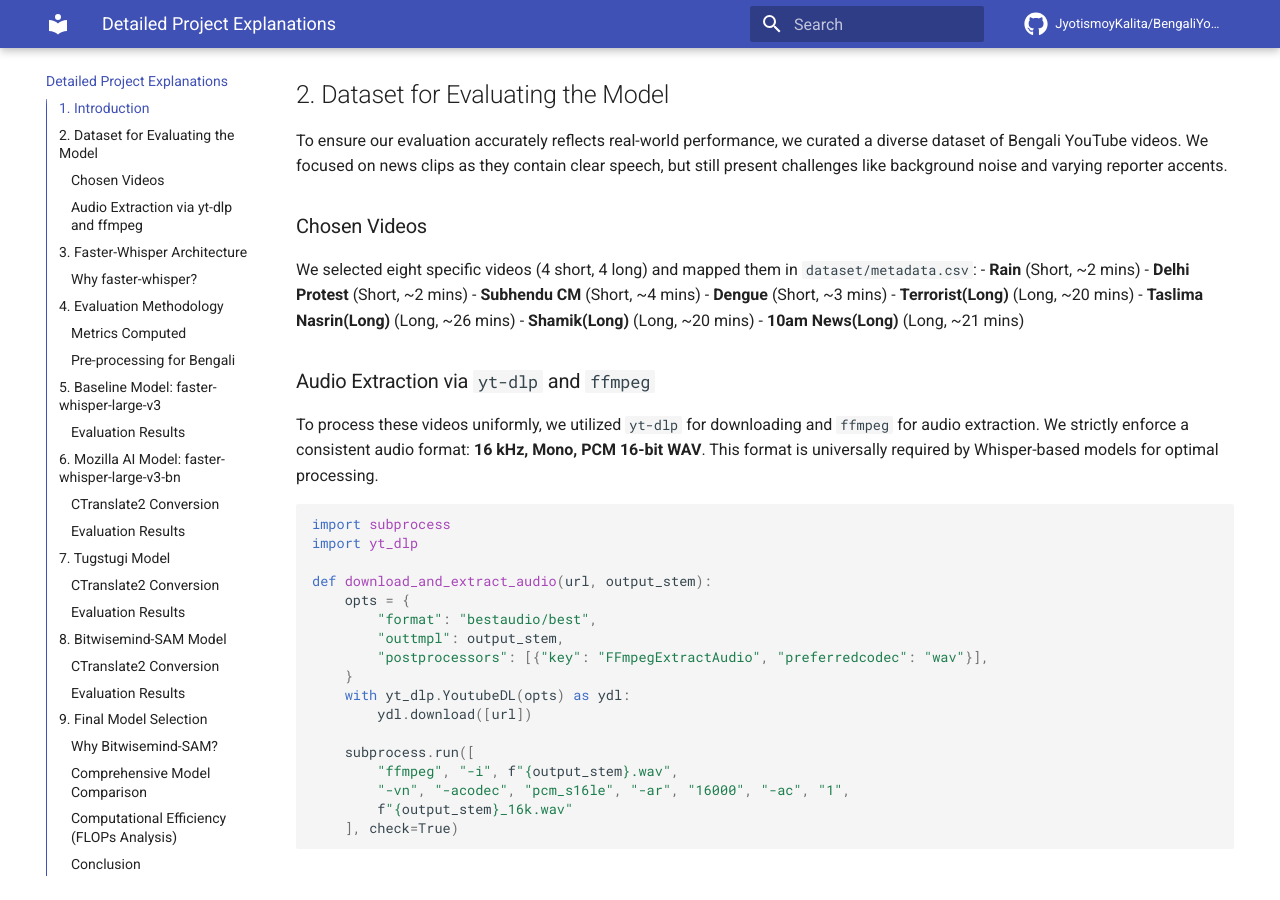
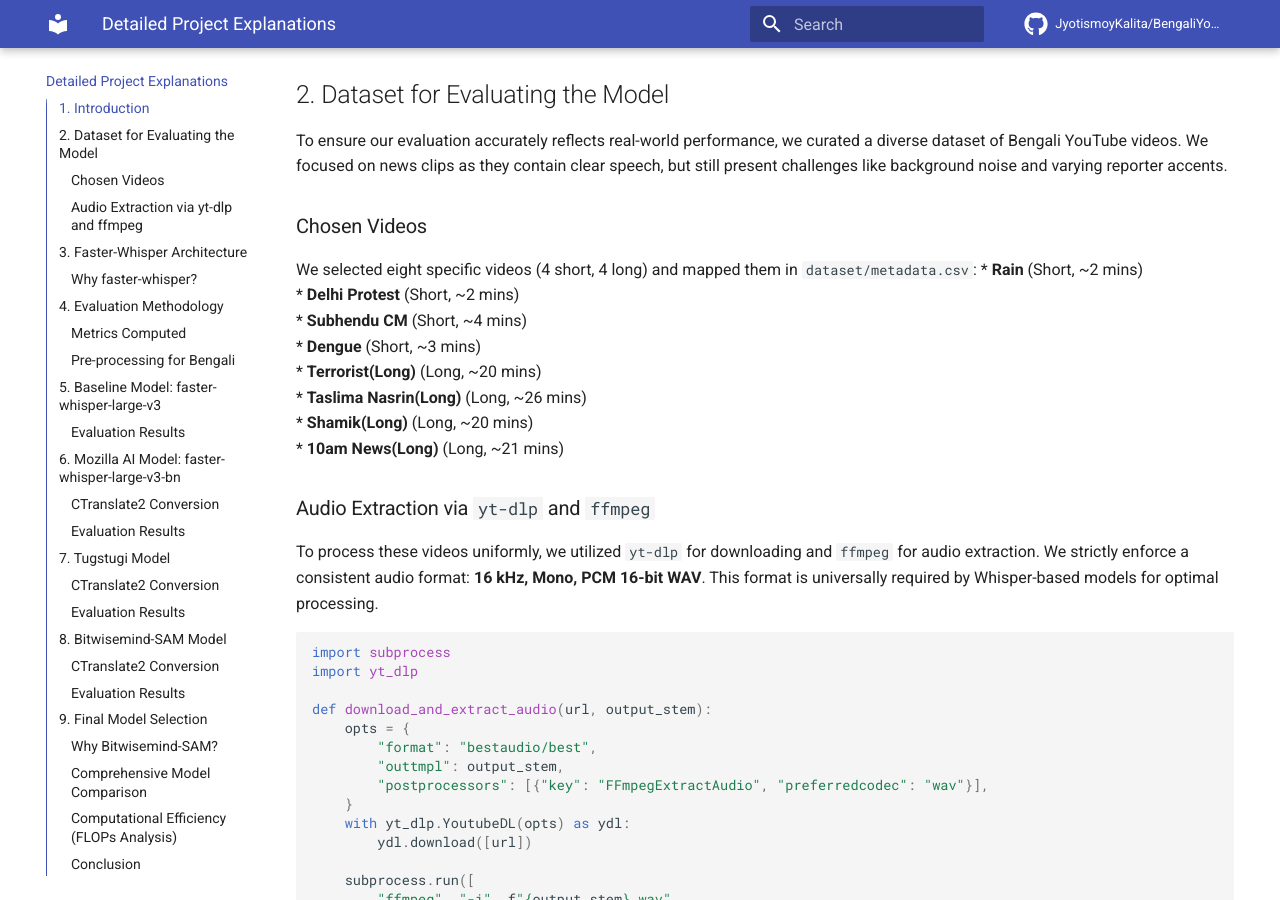
Before and after one commit to JyotismoyKalita/BengaliYoutubeTranscription, an MkDocs documentation site: the page built from docs/Progress_Report.md, in a window 1280 px wide and 900 px high, scrolled down 562 px. Built offline with MkDocs 1.6.1 and Material for MkDocs 9.7.7, drawn with Linux system fonts in a browser that asks for light colours; comment, search, counter and statistics services are not loaded.

Commit message:
corrected formatting

```diff
--- a/docs/Progress_Report.md
+++ b/docs/Progress_Report.md
@@ -21,14 +21,14 @@
 ### Chosen Videos
 
 We selected eight specific videos (4 short, 4 long) and mapped them in `dataset/metadata.csv`:
-- **Rain** (Short, ~2 mins)
-- **Delhi Protest** (Short, ~2 mins)
-- **Subhendu CM** (Short, ~4 mins)
-- **Dengue** (Short, ~3 mins)
-- **Terrorist(Long)** (Long, ~20 mins)
-- **Taslima Nasrin(Long)** (Long, ~26 mins)
-- **Shamik(Long)** (Long, ~20 mins)
-- **10am News(Long)** (Long, ~21 mins)
+* **Rain** (Short, ~2 mins)
+* **Delhi Protest** (Short, ~2 mins)
+* **Subhendu CM** (Short, ~4 mins)
+* **Dengue** (Short, ~3 mins)
+* **Terrorist(Long)** (Long, ~20 mins)
+* **Taslima Nasrin(Long)** (Long, ~26 mins)
+* **Shamik(Long)** (Long, ~20 mins)
+* **10am News(Long)** (Long, ~21 mins)
 
 ### Audio Extraction via `yt-dlp` and `ffmpeg`
 
```
Also changed, not shown: docs/index.md (+3 -3 lines).
